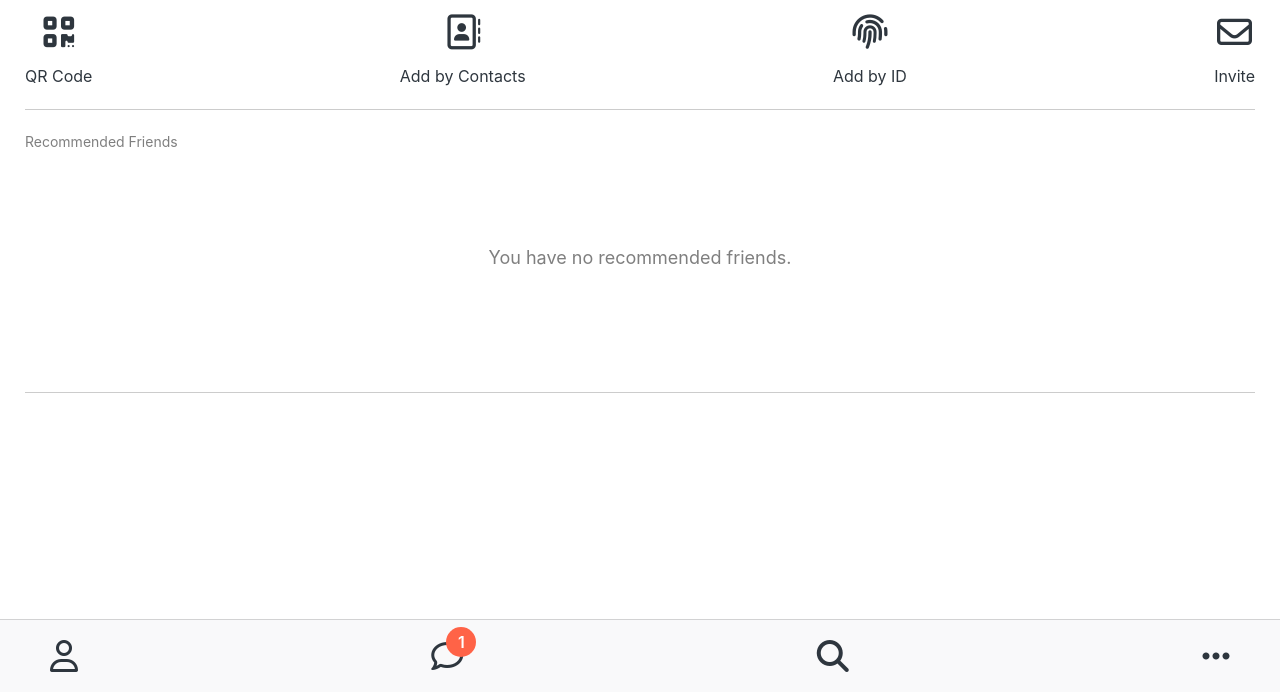
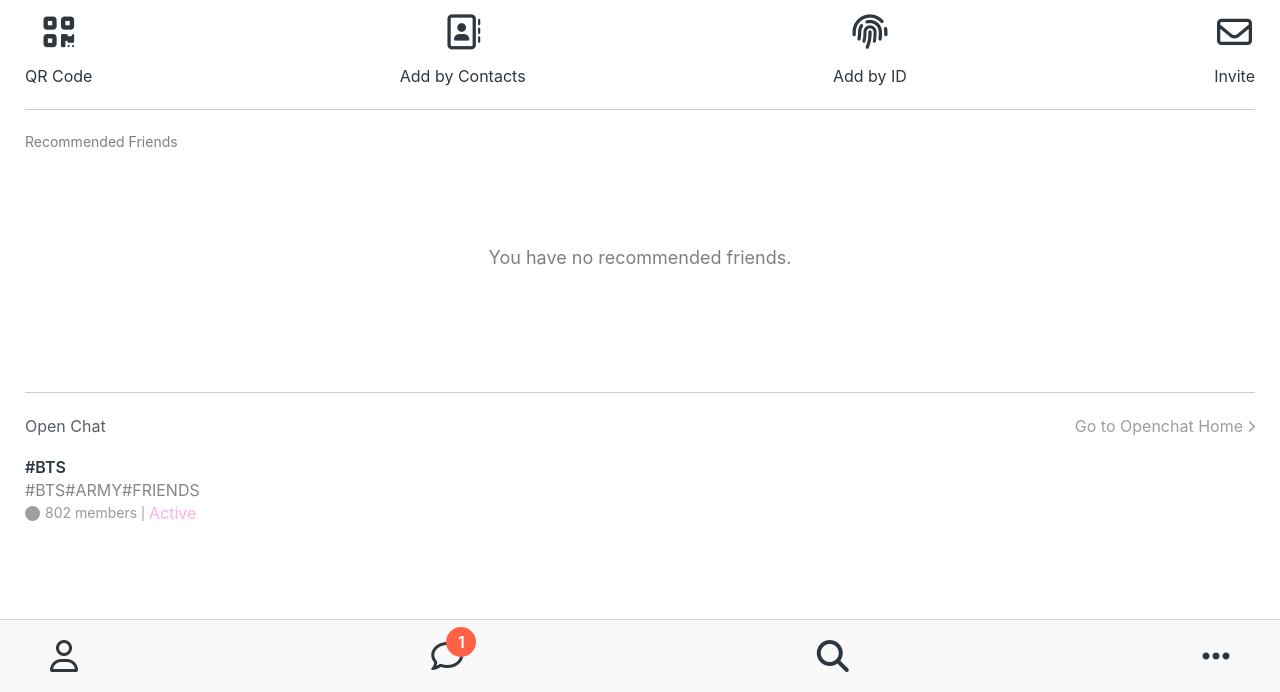
Before and after one commit to yuheesong/kokoa-clone-2022, a plain HTML site: page find.html in a window 1280 px wide. Shown: the part 108-800 px from the top of the page. Drawn offline with Linux system fonts and the light colour scheme; grey boxes are pictures that could not be loaded.

Commit message:
23. Find Screen Part Three

```diff
--- a/CSS/components/find.css
+++ b/CSS/components/find.css
@@ -36,3 +36,57 @@
     font-size: 18px;
     color: rgba(0, 0, 0, 0.5);
 }
+
+.open-chat__header{
+    display: flex;
+    justify-content: space-between;
+    opacity: 0.8;
+    margin-bottom: 25px;
+}
+
+.open-chat__header span{
+    opacity: 0.6;
+}
+
+.open-post{
+    display: flex;
+}
+
+.open-post__title{
+    font-weight: 600;
+    margin-bottom: 7px;
+}
+
+.open-post__hashtags{
+    text-transform: uppercase;
+    opacity: 0.6;
+}
+
+.open-post__members{
+    margin-top: 7px;
+    display: flex;
+    align-items: center;
+}
+
+.open-post__members img{
+    width: 15px;
+    height: 15px;
+    border-radius: 50%;
+    margin-right: 5px;
+}
+
+.open-post__member-count{
+    opacity: 0.5;
+    font-size: 14px;
+}
+
+.open-post__members .divider{
+    width: 2px;
+    height: 15px;
+    margin: 0 5px;
+    background-color: rgba(0, 0, 0, 0.2);
+}
+
+.open-post__member-status{
+    color: #ffb0e0;
+}
--- a/find.html
+++ b/find.html
@@ -50,6 +50,25 @@
             <h6 class="recommended-friends__title">Recommended Friends</h6>
             <span>You have no recommended friends.</span>
         </div>
+        <div class="open-chat">
+            <div class="open-chat__header">
+                <h4>Open Chat</h4>
+                <span>Go to Openchat Home <i class="fas fa-chevron-right fa-xs"></i></span>
+            </div>
+            <div class="open-post">
+                <div class="open-post__column">
+                    <h5 class="open-post__title">#BTS</h5>
+                    <h6 class="open-post__hashtags">#bts#army#friends</h6>
+                    <div class="open-post__members">
+                        <img src="https://img.insight.co.kr/static/2021/03/09/700/img_20210309132955_z35n2326.webp"/>
+                        <span class="open-post__member-count">802 members</span>
+                        <div class="divider"></div>
+                        <span class="open-post__member-status">Active</span>
+                    </div>
+                </div>
+                <div class="open-post__column"></div>
+            </div>
+        </div>
     </main>
 
     <nav class="nav">
```
